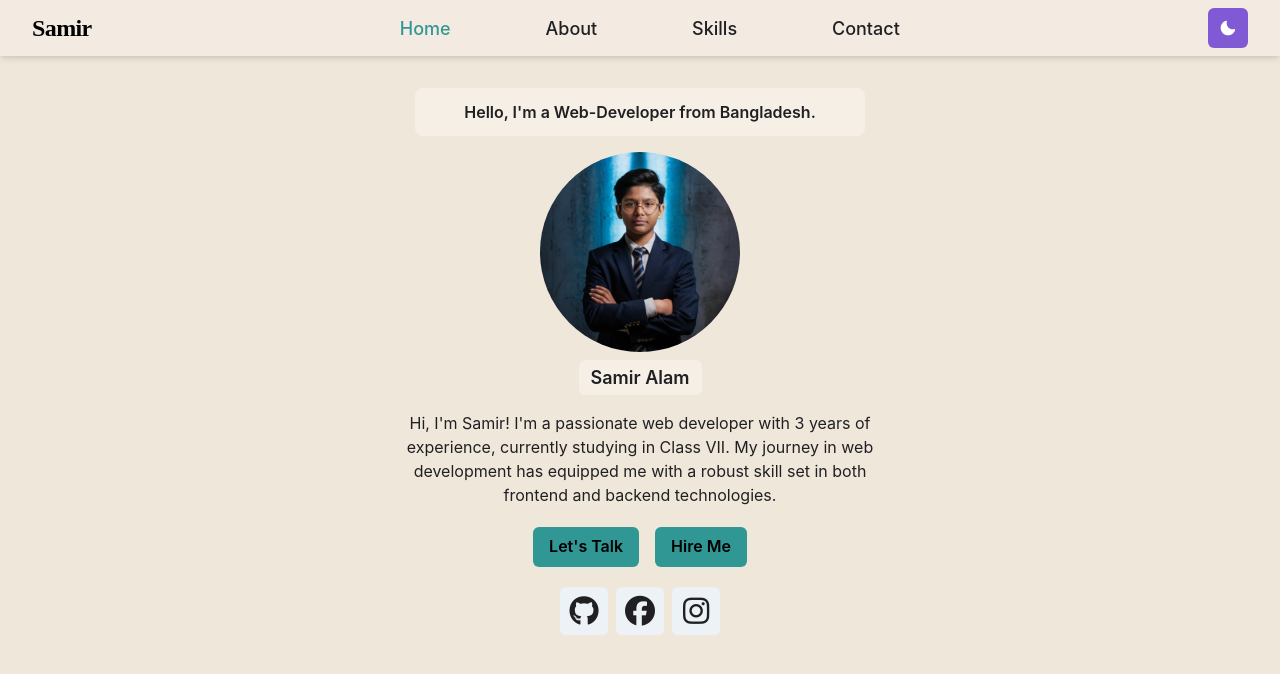
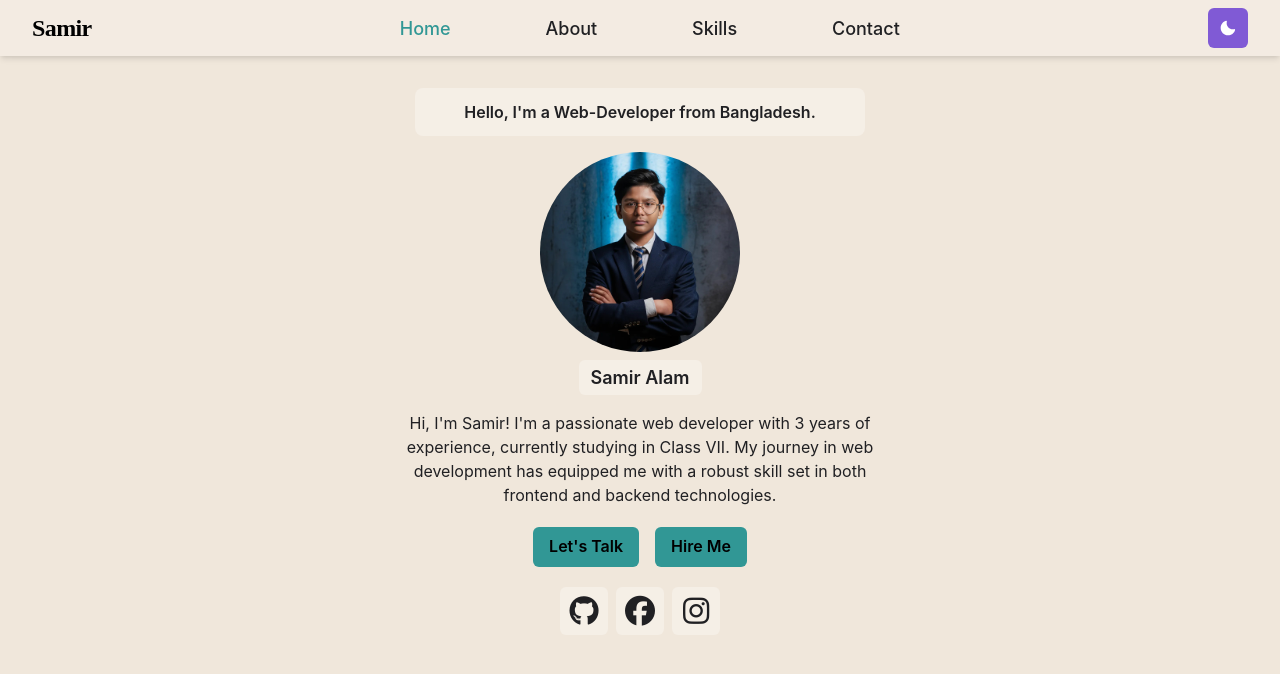
Before and after one commit to Samiroutlook/Samir, a React (Vite) app: page / in a window 1280 px wide. Shown: the top 674 px of the page. Built offline with nearby package versions, Linux system fonts and the light colour scheme.

Commit message:
home all all

```diff
--- a/src/Components/Pages/Home.jsx
+++ b/src/Components/Pages/Home.jsx
@@ -84,6 +84,7 @@ function Home() {
               size="lg"
               fontSize="30px"
               icon={<i className="fa-brands fa-github"></i>}
+              bg={transparent}
             />
           </a>
 
@@ -97,6 +98,7 @@ function Home() {
               size="lg"
               fontSize="30px"
               icon={<i className="fa-brands fa-facebook"></i>}
+              bg={transparent}
             />
           </a>
 
@@ -110,6 +112,7 @@ function Home() {
               size="lg"
               fontSize="30px"
               icon={<i className="fa-brands fa-instagram"></i>}
+              bg={transparent}
             />
           </a>
         </Stack>
```
